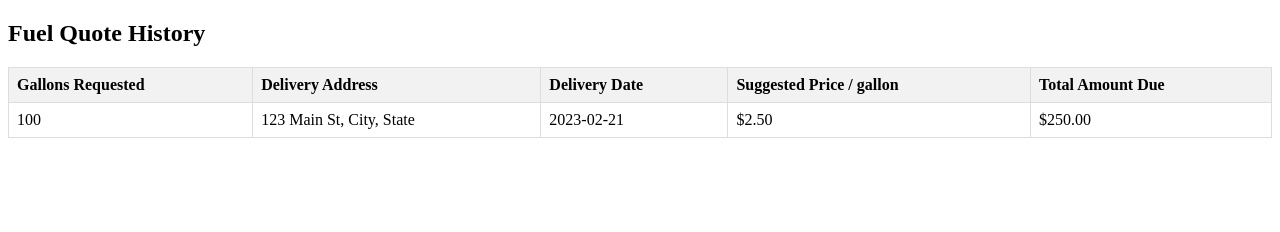
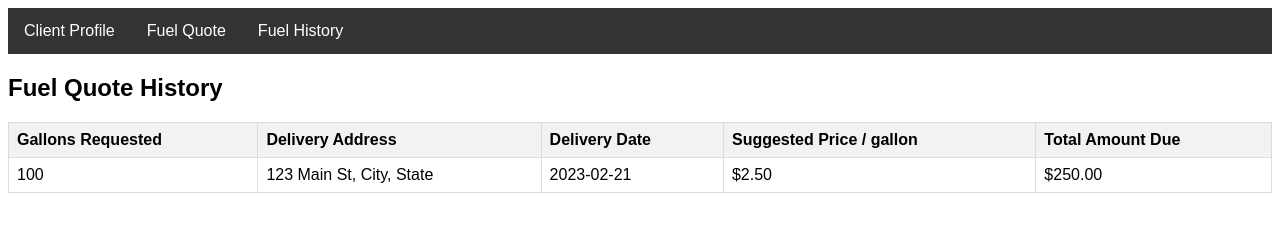
Before and after one commit to fishz1/4353woahWEBSITE, a plain HTML site: page fuelQuoteHistory.html in a window 1280 px wide. Drawn offline with Linux system fonts and the light colour scheme.

Commit message:
Update fuelQuoteHistory.html with navigation bar and style

```diff
--- a/fuelQuoteHistory.html
+++ b/fuelQuoteHistory.html
@@ -5,6 +5,33 @@
     <meta name="viewport" content="width=device-width, initial-scale=1.0">
     <title>Fuel Quote History</title>
     <style>
+        body {
+            font-family: Arial, sans-serif;
+            margin: 10;
+            padding: 10;
+        }
+        nav {
+            background-color: #333;
+            overflow: hidden;
+        }
+        ul {
+            list-style-type: none;
+            margin: 0;
+            padding: 0;
+        }
+        li {
+            float: left;
+        }
+        li a {
+            display: block;
+            color: white;
+            text-align: center;
+            padding: 14px 16px;
+            text-decoration: none;
+        }
+        li a:hover {
+            background-color: #111;
+        }
         table {
             width: 100%;
             border-collapse: collapse;
@@ -21,6 +48,13 @@
     </style>
 </head>
 <body>
+    <nav>
+        <ul>
+            <li><a href="firstTimeProfile.html">Client Profile</a></li>
+            <li><a href="fuelQuote.html">Fuel Quote</a></li>
+            <li><a href="fuelQuoteHistory.html">Fuel History</a></li>
+        </ul>
+    </nav>
     <h2>Fuel Quote History</h2>
     <table>
         <thead>
```
